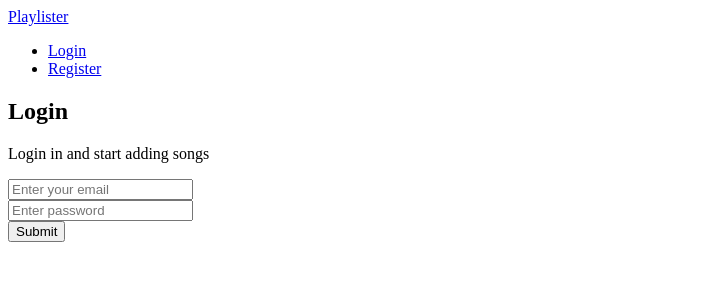
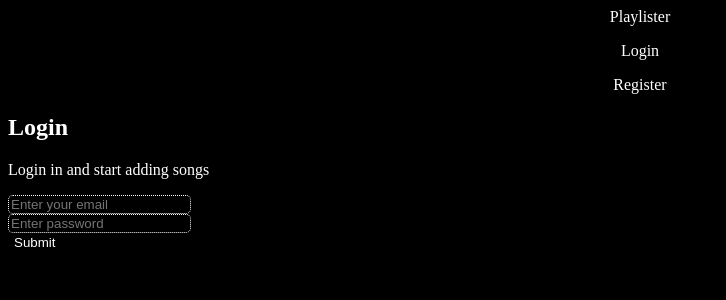
Before and after one commit to ggvhs/Playlist, a React (Create React App) app in the folder frontend/: page /login in a window 1280 px wide. Shown: the top 300 px of the page, without its empty margins (0-726 px from the left). Built offline with nearby package versions, Linux system fonts and the light colour scheme.

Commit message:
readme additions

```diff
--- a/frontend/src/App.js
+++ b/frontend/src/App.js
@@ -5,6 +5,7 @@
 import Dashboard from './pages/Dashboard'
 import Login from './pages/Login'
 import Register from './pages/Register'
+import './index.css'
 
 function App() {
   return (
--- a/frontend/src/components/Header.jsx
+++ b/frontend/src/components/Header.jsx
@@ -19,28 +19,28 @@
       <div className='logo'>
         <Link to='/'>Playlister</Link>
       </div>
-      <ul>
+      <>
         {user ? (
-          <li>
+
             <button className='btn' onClick={onLogout}>
                Logout
             </button>
-          </li>
+
         ) : (
           <>
-            <li>
+            <p>
               <Link to='/login'>
                  Login
               </Link>
-            </li>
-            <li>
+            </p>
+            <p>
               <Link to='/register'>
                  Register
               </Link>
-            </li>
+            </p>
           </>
         )}
-      </ul>
+      </>
     </header>
   )
 }
--- a/frontend/src/index.css
+++ b/frontend/src/index.css
@@ -0,0 +1,23 @@
+*{
+    background-color: black;
+    color: white;
+}
+
+button{
+    outline: none;
+    border: none;
+}
+
+input{
+    outline: none;
+    border: 1px dotted white;
+    border-radius: 5px;
+}
+
+a{
+    text-decoration: none;
+}
+
+.header{
+    text-align: center;
+}
```
Also changed, not shown: 1 other file (tests, documents, lock files or other folders).
